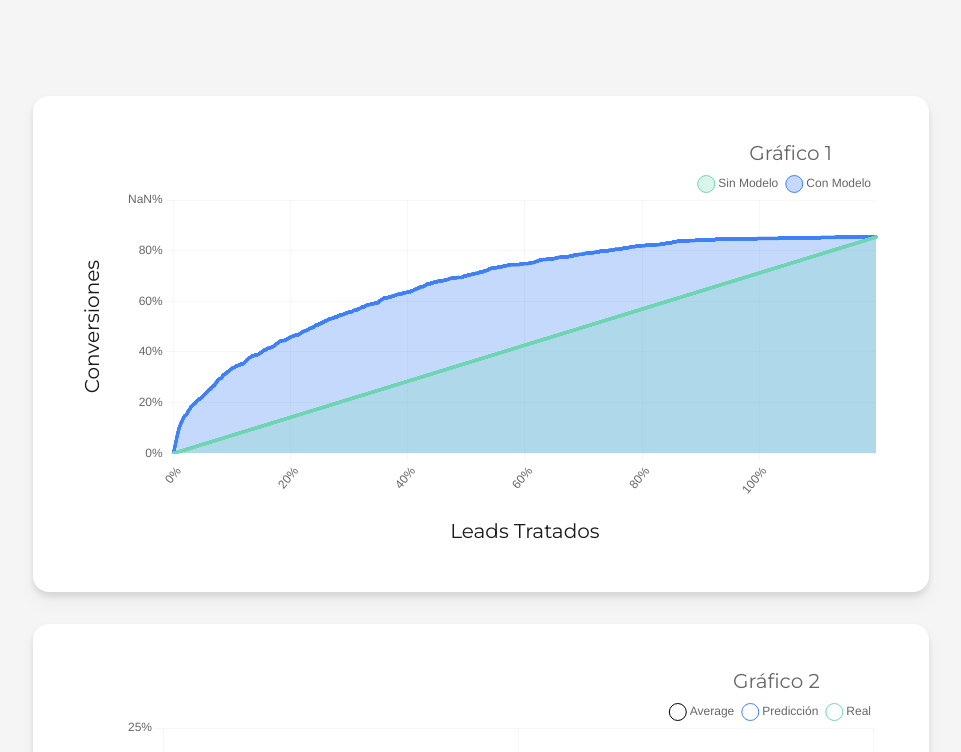
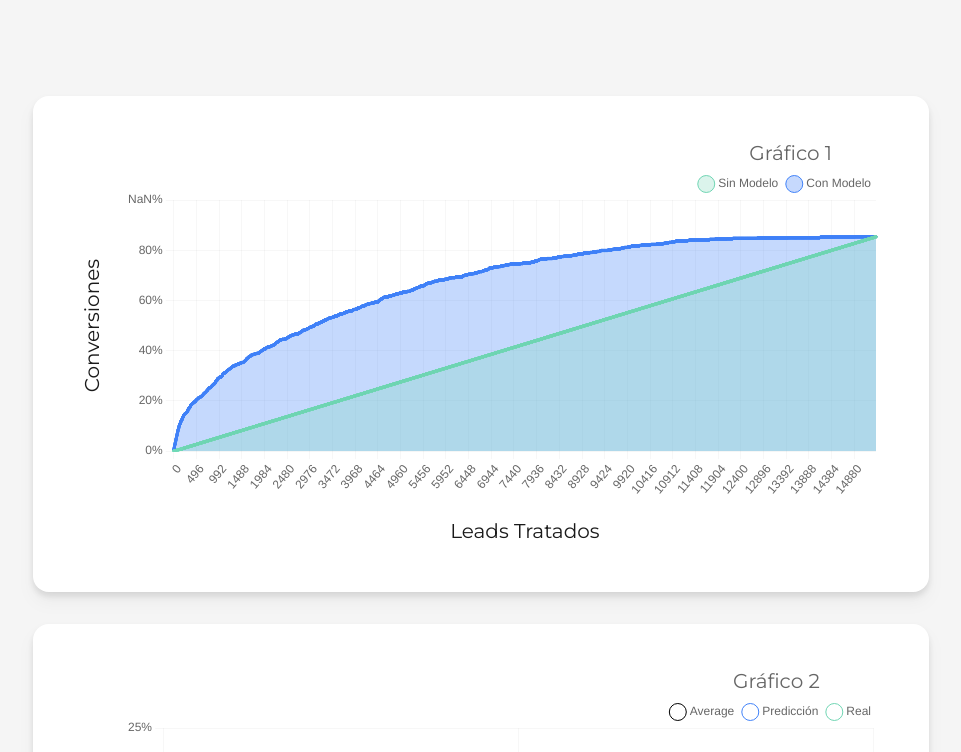
Before and after one commit to afordigital/graphics, a React (Create React App) app: page / in a window 1280 px wide. Shown: the top 752 px of the page, without its empty margins (159-1120 px from the left). Built offline with nearby package versions, Linux system fonts and the light colour scheme.

Commit message:
measures with numbers

```diff
--- a/src/components/LineChart.js
+++ b/src/components/LineChart.js
@@ -34,12 +34,12 @@ const options = {
   align: 'right',
   scales: {
     x: {
-      ticks: {
-        callback: function (val, index) {
-          return val / 128 + '%'
-        },
-        maxTicksLimit: 6
-      },
+      // ticks: {
+      //   callback: function (val, index) {
+      //     return val / 128 + '%'
+      //   },
+      //   maxTicksLimit: 6
+      // },
       grid: {
         drawBorder: false,
         color: 'rgba(10, 10, 10, 0.03)'
```
